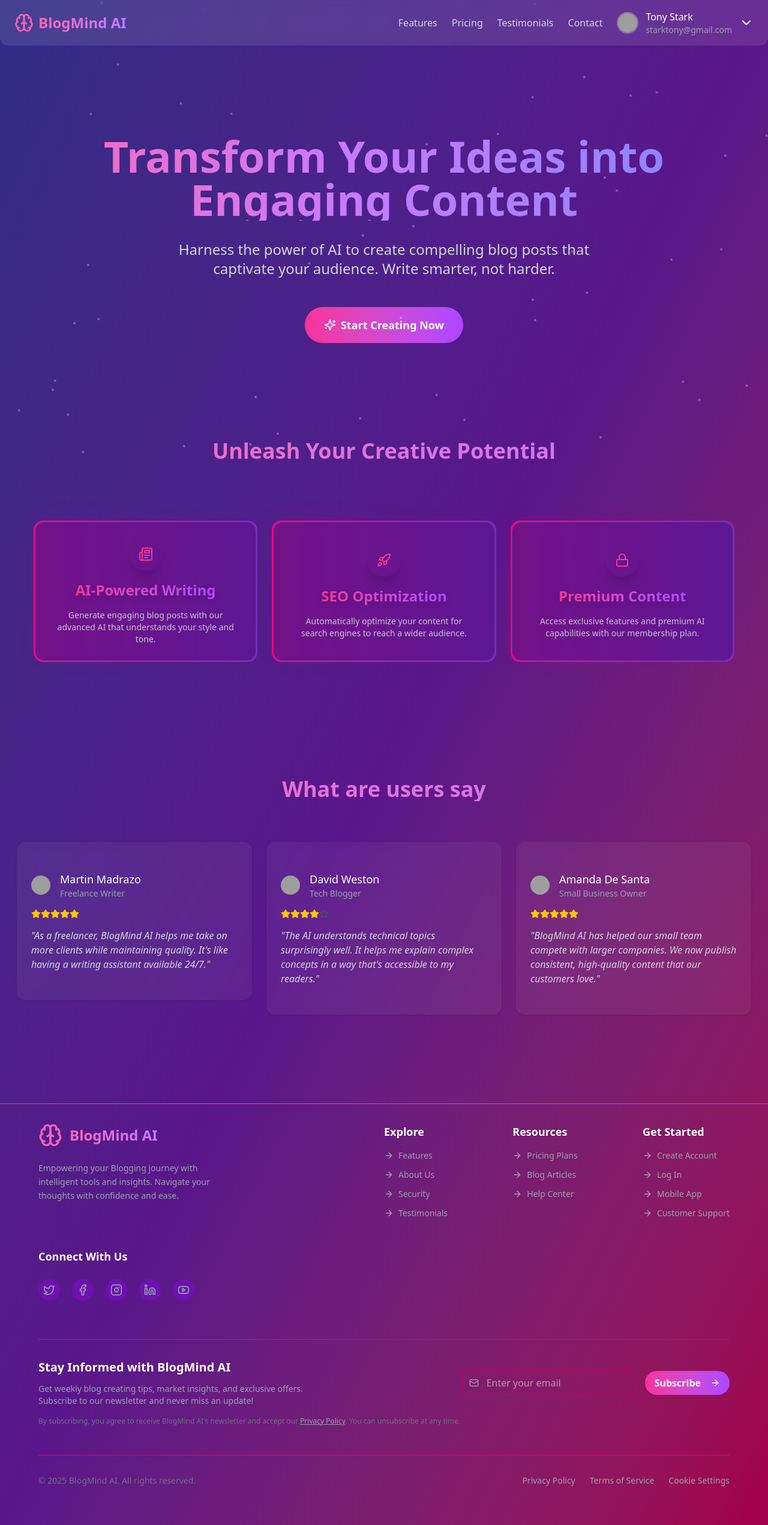
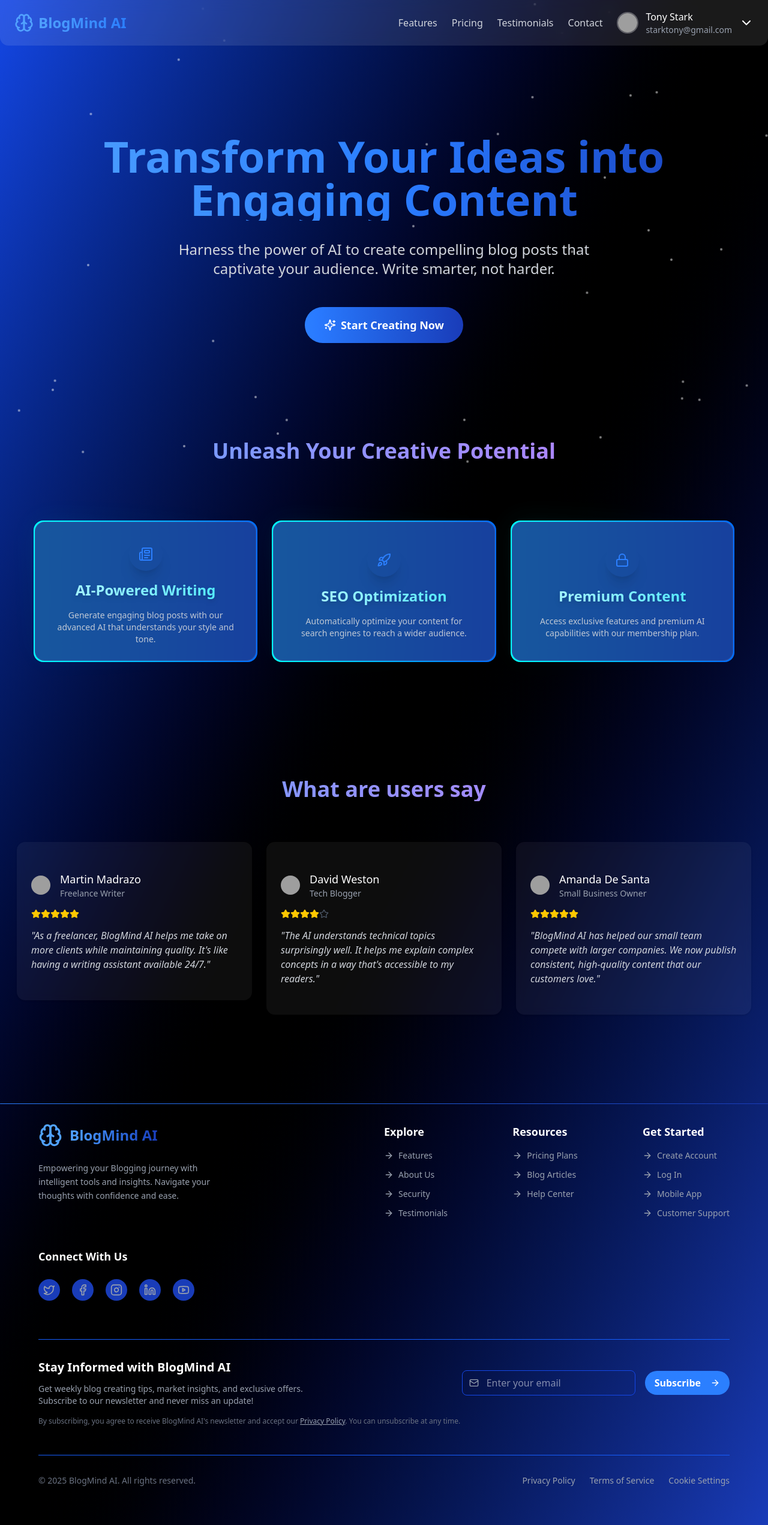
Before and after one commit to mdsaqlainahmed786/BlogMind-AI, a React (Vite) app in the folder frontend/: page / in a window 1280 px wide. Shown: the whole page at 60% size. Built offline with nearby package versions, Linux system fonts and the light colour scheme; grey boxes are pictures that could not be loaded.

Commit message:
New landing page

```diff
--- a/frontend/src/App.tsx
+++ b/frontend/src/App.tsx
@@ -12,9 +12,7 @@ function App() {
       title: "AI-Powered Writing",
       content:
         "Generate engaging blog posts with our advanced AI that understands your style and tone.",
-      gradientColors: ["#FF0080", "#7928CA", "#FF0080"],
-      titleColor: "from-pink-500 to-purple-500",
-      glowIntensity: 0.6,
+        gradientColors : ["#00FFFF", "#0066FF", "#00FFFF"]  , titleColor: "from-cyan-200 to-cyan-300" , glowIntensity : 0.5
     },
     {
       id: 2,
@@ -22,9 +20,7 @@ function App() {
       title: "SEO Optimization",
       content:
         "Automatically optimize your content for search engines to reach a wider audience.",
-      gradientColors: ["#FF0080", "#7928CA", "#FF0080"],
-      titleColor: "from-pink-500 to-purple-500",
-      glowIntensity: 0.6,
+        gradientColors : ["#00FFFF", "#0066FF", "#00FFFF"]  , titleColor: "from-cyan-200 to-cyan-300" , glowIntensity : 0.5
     },
     {
       id: 3,
@@ -32,15 +28,15 @@ function App() {
       title: "Premium Content",
       content:
         "Access exclusive features and premium AI capabilities with our membership plan.",
-      gradientColors: ["#FF0080", "#7928CA", "#FF0080"],
-      titleColor: "from-pink-500 to-purple-500",
-      glowIntensity: 0.6,
+        gradientColors : ["#00FFFF", "#0066FF", "#00FFFF"]  , titleColor: "from-cyan-200 to-cyan-300" , glowIntensity : 0.5
+
+
     },
   ];
   return (
-    <div className="min-h-screen bg-gradient-to-br from-indigo-900 via-purple-900 to-pink-800">
-      <div className="absolute inset-0 opacity-30 pointer-events-none">
-        {[...Array(50)].map((_, i) => (
+    <div className="min-h-screen bg-gradient-to-br from-blue-700 via-black to-blue-800">
+      <div className="absolute w-full h-full inset-0 opacity-50 pointer-events-none">
+        {[...Array(40)].map((_, i) => (
           <div
             key={i}
             className="absolute w-1 h-1 bg-white rounded-full animate-floating"
@@ -57,7 +53,7 @@ function App() {
       <Navbar />
       <main>
         <section className="container mx-auto px-6 pt-56 pb-20 text-center">
-          <h1 className="text-5xl md:text-7xl font-bold mb-8 bg-gradient-to-r from-pink-400 via-purple-400 to-indigo-400 bg-clip-text text-transparent">
+          <h1 className="text-5xl md:text-7xl font-bold mb-8 bg-gradient-to-r from-blue-400 via-blue-500 to-blue-800 bg-clip-text text-transparent">
             Transform Your Ideas into Engaging Content
           </h1>
           <p className="text-gray-300 text-xl md:text-2xl mb-12 max-w-3xl mx-auto">
@@ -65,14 +61,14 @@ function App() {
             captivate your audience. Write smarter, not harder.
           </p>
           <div className="flex flex-col md:flex-row gap-4 justify-center">
-            <button className="bg-gradient-to-r from-pink-500 cursor-pointer to-purple-500 px-8 py-4 rounded-full text-white font-semibold text-lg hover:opacity-90 transition flex items-center justify-center gap-2">
+            <button className="bg-gradient-to-r from-blue-500 cursor-pointer to-blue-800 px-8 py-4 rounded-full text-white font-semibold text-lg hover:opacity-90 transition flex items-center justify-center gap-2">
               <Sparkles className="h-5 w-5" />
               Start Creating Now
             </button>
           </div>
         </section>
         <section id="features" className="container mx-auto px-6 py-20">
-          <h2 className="text-4xl font-bold text-center mb-16 bg-gradient-to-r from-pink-400 to-purple-400 bg-clip-text text-transparent">
+          <h2 className="text-4xl font-bold text-center mb-16 bg-gradient-to-r from-blue-400 to-purple-400 bg-clip-text text-transparent">
             Unleash Your Creative Potential
           </h2>
           <NeonCardDemo info={info} />
@@ -81,7 +77,7 @@ function App() {
           id="features"
           className="pt-80 container mx-auto px-6 md:py-20"
         >
-          <h2 className="text-4xl font-bold text-center mb-16 bg-gradient-to-r from-pink-400 to-purple-400 bg-clip-text text-transparent">
+          <h2 className="text-4xl font-bold text-center mb-16 bg-gradient-to-r from-blue-400 to-purple-400 bg-clip-text text-transparent">
             What are users say
           </h2>
           <TestimonialsCarousel />
--- a/frontend/src/landingPage/FeaturesCard.tsx
+++ b/frontend/src/landingPage/FeaturesCard.tsx
@@ -72,7 +72,7 @@ interface NeonCardProps {
             />
 
             <div
-                className="relative h-full w-full rounded-2xl border border-white/10 bg-purple-900/[0.85] p-8 transition-all duration-500 group-hover:bg-slate-900/70"
+                className="relative h-full w-full rounded-2xl border border-white/10 bg-blue-900/[0.85] p-8 transition-all duration-500 group-hover:bg-slate-900/70"
                 style={{
                     backdropFilter: "blur(12px)",
                     WebkitBackdropFilter: "blur(12px)",
@@ -175,7 +175,7 @@ export default function NeonCardDemo({ info }: { info: InfoItem[] }) {
                         key={item.id}
                     >
                         <div className="flex h-full flex-col items-center justify-center space-y-4">
-                            <div className="flex items-center justify-center rounded-full p-4 text-pink-500 shadow-xl transition-all duration-500">
+                            <div className="flex items-center justify-center rounded-full p-4 text-blue-500 shadow-xl transition-all duration-500">
                               {item.icon}
                             </div>
                             <span className={`bg-gradient-to-r ${item.titleColor} bg-clip-text text-2xl font-bold text-transparent drop-shadow-lg`}>
--- a/frontend/src/landingPage/Footer.tsx
+++ b/frontend/src/landingPage/Footer.tsx
@@ -24,15 +24,15 @@ export const Footer = () => {
           aria-hidden="true"
         ></div>
 
-        <div className="mb-8 h-[1px] w-screen mx-auto rounded-full bg-gradient-to-r from-pink-500 to-purple-500" />
+        <div className="mb-8 h-[1px] w-screen mx-auto rounded-full bg-gradient-to-r from-blue-500 to-blue-800" />
         <div className="container mx-auto px-6 lg:px-16 relative">
           {/* Upper Section */}
           <div className="flex flex-wrap justify-between gap-12">
             {/* Company Info */}
             <div className="w-full lg:w-1/4">
               <div className="flex items-center space-x-3 mb-6">
-                <Brain className="h-10 w-10 text-pink-400" />
-                <span className="text-2xl font-bold bg-gradient-to-r from-pink-400 to-purple-400 bg-clip-text text-transparent">
+                <Brain className="h-10 w-10 text-blue-400" />
+                <span className="text-2xl font-bold bg-gradient-to-r from-blue-400 to-blue-800 bg-clip-text text-transparent">
                   BlogMind AI
                 </span>
               </div>
@@ -174,35 +174,35 @@ export const Footer = () => {
               <div className="flex space-x-5">
                 <a
                   href="#"
-                  className="text-gray-400 hover:text-white transition-colors duration-200 bg-purple-800 p-2 rounded-full hover:bg-purple-700"
+                  className="text-gray-400 hover:text-white transition-colors duration-200 bg-blue-800 p-2 rounded-full hover:bg-blue-700"
                 >
                   <Twitter size={20} />
                   <span className="sr-only">Twitter</span>
                 </a>
                 <a
                   href="#"
-                  className="text-gray-400 hover:text-white transition-colors duration-200 bg-purple-800 p-2 rounded-full hover:bg-purple-700"
+                  className="text-gray-400 hover:text-white transition-colors duration-200 bg-blue-800 p-2 rounded-full hover:bg-blue-700"
                 >
                   <Facebook size={20} />
                   <span className="sr-only">Facebook</span>
                 </a>
                 <a
                   href="#"
-                  className="text-gray-400 hover:text-white transition-colors duration-200 bg-purple-800 p-2 rounded-full hover:bg-purple-700"
+                  className="text-gray-400 hover:text-white transition-colors duration-200 bg-blue-800 p-2 rounded-full hover:bg-blue-700"
                 >
                   <Instagram size={20} />
                   <span className="sr-only">Instagram</span>
                 </a>
                 <a
                   href="#"
-                  className="text-gray-400 hover:text-white transition-colors duration-200 bg-purple-800 p-2 rounded-full hover:bg-purple-700"
+                  className="text-gray-400 hover:text-white transition-colors duration-200 bg-blue-800 p-2 rounded-full hover:bg-blue-700"
                 >
                   <Linkedin size={20} />
                   <span className="sr-only">LinkedIn</span>
                 </a>
                 <a
                   href="#"
-                  className="text-gray-400 hover:text-white transition-colors duration-200 bg-purple-800 p-2 rounded-full hover:bg-purple-700"
+                  className="text-gray-400 hover:text-white transition-colors duration-200 bg-blue-800 p-2 rounded-full hover:bg-blue-700"
                 >
                   <Youtube size={20} />
                   <span className="sr-only">YouTube</span>
@@ -212,7 +212,7 @@ export const Footer = () => {
           </div>
 
           {/* Newsletter */}
-          <div className="mt-16 border-t border-pink-600 pt-8">
+          <div className="mt-16 border-t border-blue-600 pt-8">
             <div className="flex flex-col lg:flex-row justify-between items-start lg:items-center">
               <div className="mb-6 lg:mb-0">
                 <h3 className="text-white font-semibold text-xl mb-3">
@@ -228,7 +228,7 @@ export const Footer = () => {
                   <input
                     type="email"
                     placeholder="Enter your email"
-                    className="w-full sm:w-auto px-4 py-2 pl-10 rounded-md text-white border border-pink-700 focus:outline-none focus:ring-2 focus:ring-purple-500 focus:border-transparent"
+                    className="w-full sm:w-auto px-4 py-2 pl-10 rounded-md text-white border border-blue-700 focus:outline-none focus:ring-2 focus:ring-blue-500 focus:border-transparent"
                     aria-label="Email for newsletter"
                   />
                   <Mail
@@ -236,7 +236,7 @@ export const Footer = () => {
                     size={16}
                   />
                 </div>
-                <button className="bg-gradient-to-r from-pink-500 cursor-pointer to-purple-500 px-4 py-2 rounded-full text-white font-semibold text-md hover:opacity-90 transition flex items-center justify-center gap-2">
+                <button className="bg-gradient-to-r from-blue-500 cursor-pointer to-blue-500 px-4 py-2 rounded-full text-white font-semibold text-md hover:opacity-90 transition flex items-center justify-center gap-2">
                   Subscribe
                   <ArrowRight className="ml-2" size={16} />
                 </button>
@@ -256,7 +256,7 @@ export const Footer = () => {
           </div>
 
           {/* Bottom Section */}
-          <div className="mt-12 border-t border-pink-600 pt-8 flex flex-col lg:flex-row justify-between items-center">
+          <div className="mt-12 border-t border-blue-600 pt-8 flex flex-col lg:flex-row justify-between items-center">
             <p className="text-gray-500 text-sm">
               © {new Date().getFullYear()} BlogMind AI. All rights reserved.
             </p>
--- a/frontend/src/landingPage/NavBar.tsx
+++ b/frontend/src/landingPage/NavBar.tsx
@@ -31,8 +31,8 @@ export default function Navbar() {
       <div className="flex items-center justify-between mx-auto w-full max-w-screen-xl">
         {/* Logo Section */}
         <div className="flex items-center space-x-2">
-            <Brain className="h-8 w-8 text-pink-400" />
-            <span className="text-2xl font-bold bg-gradient-to-r from-pink-400 to-purple-400 bg-clip-text text-transparent">
+            <Brain className="h-8 w-8 text-blue-400" />
+            <span className="text-2xl font-bold bg-gradient-to-r from-blue-400 to-blue-500 bg-clip-text text-transparent">
               BlogMind AI
             </span>
           </div>
```
